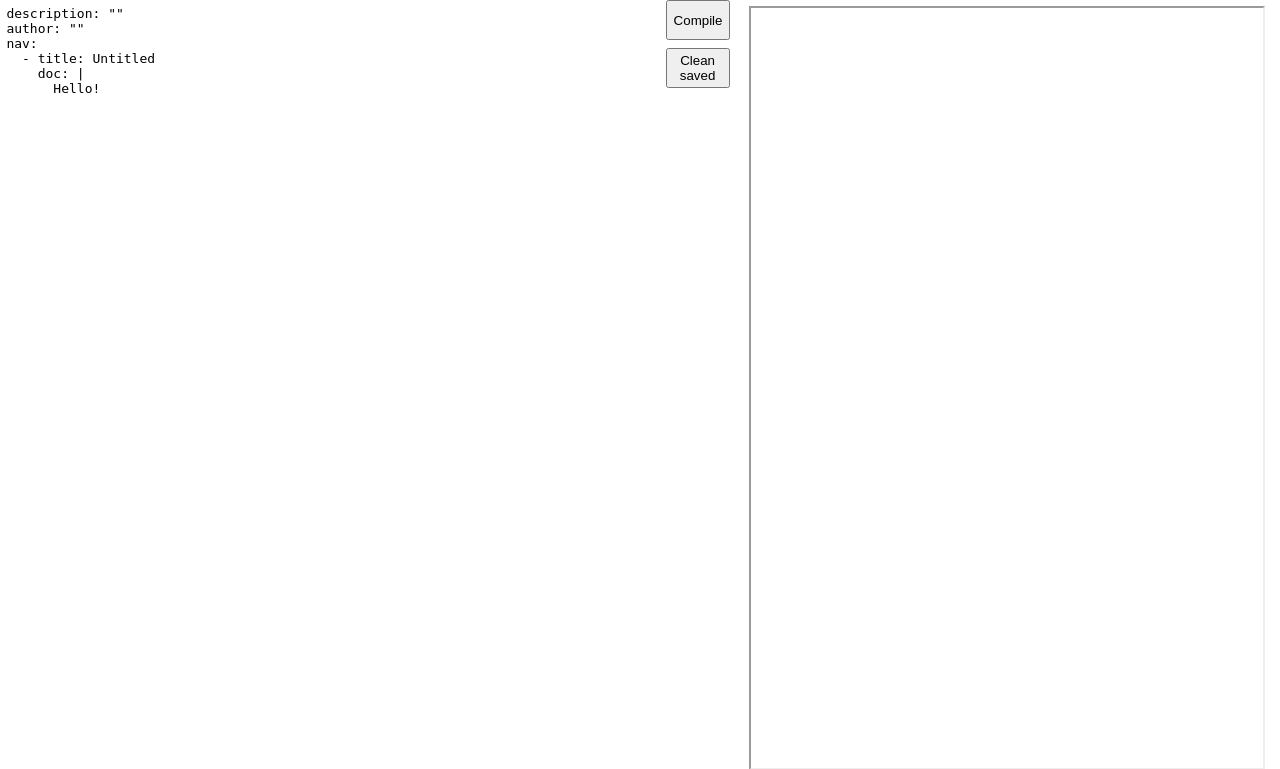
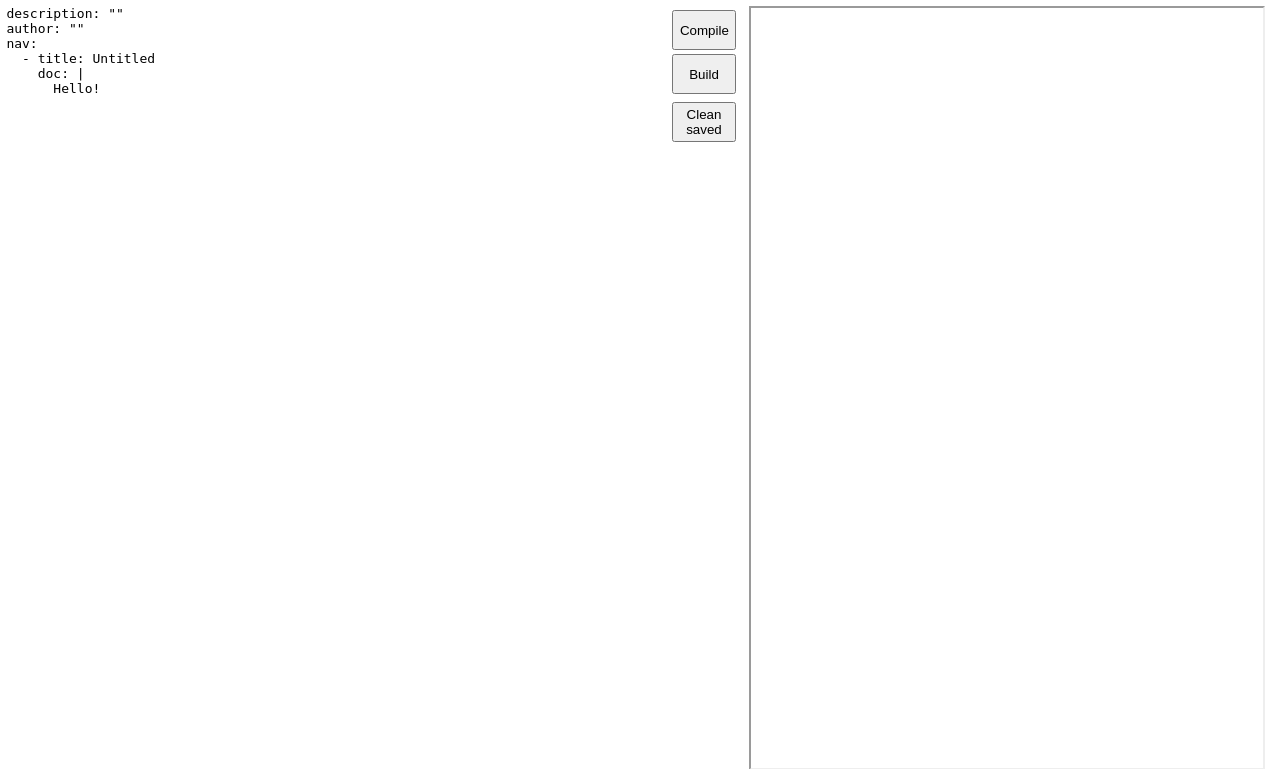
Before and after one commit to KmolYuan/reveal-yaml, a Flask app: page / in a window 1280 px wide. Shown: the top 769 px of the page. Run offline with Flask 2, Linux system fonts and the light colour scheme; some libraries are stand-ins or nearby versions.

Commit message:
Add build function.

```diff
--- a/reveal_yaml/editor.py
+++ b/reveal_yaml/editor.py
@@ -6,14 +6,16 @@ __license__ = "MIT"
 __email__ = "pyslvs@gmail.com"
 
 from typing import Dict
-from os.path import abspath, dirname, isfile, join
+from os.path import abspath, isfile, join
+from distutils.dir_util import copy_tree, mkpath
+from shutil import make_archive, rmtree
+from io import BytesIO
 from tempfile import TemporaryDirectory
-from flask import Flask, render_template, request, jsonify, Response
+from flask import Flask, Response, render_template, request, jsonify, send_file
 from yaml import safe_load
 from jsonschema import validate
-from reveal_yaml.slides import PROJECT, Config, render_slides
+from reveal_yaml.slides import PROJECT, ROOT, Config, render_slides
 
-ROOT = abspath(dirname(__file__))
 START = "<h1>Press the compile button to render the slides!</h1>"
 PREVIEW: Dict[int, dict] = {}
 
@@ -33,7 +35,7 @@ del _path, _f
 @app.route('/_handler/<int:res_id>', methods=['GET', 'POST'])
 def _handler(res_id: int) -> Response:
     PREVIEW[res_id] = request.get_json()
-    if len(PREVIEW) > 50:
+    if len(PREVIEW) > 200:
         PREVIEW.pop(min(PREVIEW))
     return jsonify(validated=True)
 
@@ -48,7 +50,7 @@ def server_error(e: Exception) -> str:
 
 
 @app.route('/preview/<int:res_id>')
-def preview(res_id: int) -> str:
+def preview(res_id: int, *, rel_url: bool = False) -> str:
     """Render preview."""
     if res_id == 0:
         return START
@@ -59,15 +61,26 @@ def preview(res_id: int) -> str:
         from traceback import format_exc
         return f"<pre>{format_exc()}\n{e}</pre>"
     return render_slides(
-        Config(**{k.replace('-', '_'): v for k, v in config.items()}))
+        Config(**{k.replace('-', '_'): v for k, v in config.items()}),
+        rel_url=rel_url
+    )
 
 
 @app.route('/build/<int:res_id>')
-def build(res_id: int):
+def build(res_id: int) -> Response:
     """Build and provide zip file for user download."""
     with TemporaryDirectory(suffix=f"{res_id}") as path:
-        # TODO: Build function
-        pass
+        build_path = join(path, "build")
+        mkpath(build_path)
+        with open(join(build_path, "index.html"), 'w+', encoding='utf-8') as f:
+            f.write(preview(res_id, rel_url=True))
+        copy_tree(join(ROOT, 'static'), join(build_path, 'static'))
+        rmtree(join(build_path, 'static', 'ace'))
+        archive = make_archive(join(path, 'build'), 'zip', build_path)
+        with open(archive, 'rb') as f:
+            mem = BytesIO(f.read())
+    return send_file(mem, attachment_filename='build.zip', as_attachment=True,
+                     mimetype="application/zip")
 
 
 @app.route('/')
--- a/reveal_yaml/slides.py
+++ b/reveal_yaml/slides.py
@@ -11,7 +11,7 @@ from typing import (
 )
 from abc import ABCMeta
 from dataclasses import dataclass, field, is_dataclass, InitVar
-from os.path import isfile, join, abspath
+from os.path import isfile, join, abspath, relpath, dirname, sep
 from shutil import rmtree
 from urllib.parse import urlparse
 from yaml import safe_load
@@ -23,6 +23,7 @@ _Data = Dict[str, Any]
 _YamlValue = Union[bool, int, float, str, list, dict]
 T = TypeVar('T', bound=Union[_YamlValue, 'TypeChecker'])
 U = TypeVar('U', bound=_YamlValue)
+ROOT = abspath(dirname(__file__))
 PROJECT = ""
 FREEZER_RELATIVE_URLS = False
 
@@ -256,9 +257,17 @@ class Config(TypeChecker):
             self.nav[0].sub.append(Slide(title="Outline", doc='\n'.join(doc)))
 
 
-def render_slides(config: Config) -> str:
+def render_slides(config: Config, *, rel_url: bool = None) -> str:
     """Rendered slides."""
-    return render_template("slides.html", config=config)
+    if rel_url is None:
+        rel_url = FREEZER_RELATIVE_URLS
+    if rel_url:
+        def url_func(endpoint: str, **values: str) -> str:
+            path = url_for(endpoint, **values).replace('/', sep)
+            return relpath(ROOT + path, ROOT).replace(sep, '/')
+    else:
+        url_func = url_for
+    return render_template("slides.html", config=config, url_for=url_func)
 
 
 def find_project(pwd: str, flask_app: Flask) -> bool:
@@ -278,7 +287,6 @@ def pack(dist: str, app: Flask):
     """Pack into a static project."""
     global FREEZER_RELATIVE_URLS
     FREEZER_RELATIVE_URLS = True
-    app.config['FREEZER_RELATIVE_URLS'] = True
     app.config['FREEZER_DESTINATION'] = abspath(dist)
     Freezer(app).freeze()
     rmtree(join(abspath(dist), 'static', 'ace'))
--- a/reveal_yaml/templates/editor.html
+++ b/reveal_yaml/templates/editor.html
@@ -9,7 +9,7 @@
             display: flex;
         }
 
-        #editor, #preview, #cleaner, #compiler {
+        #editor, #preview, .func-button {
             flex: 50%;
             position: absolute;
             top: 0;
@@ -17,38 +17,39 @@
             bottom: 0;
             left: 0;
             width: 50%;
-        }
-
-        #editor {
             margin: 0.5%;
         }
 
-        #compiler {
+        .func-button {
+            top: 4px;
+            left: 52%;
             width: 5%;
-            height: 5%;
-            left: 52%;
+            height: 40px;
+        }
+
+        #builder {
+            top: 48px;
         }
 
         #cleaner {
-            width: 5%;
-            height: 5%;
-            top: 6%;
-            left: 52%;
+            top: 96px;
         }
 
         #preview {
             left: 58%;
             width: 40%;
             height: 95%;
-            margin: 0.5%;
         }
     </style>
 </head>
 <body>
 <div id="splitter">
     <pre id="editor">{{ saved }}</pre>
-    <button id="compiler">Compile</button>
-    <button id="cleaner">Clean saved</button>
+    <div style="display: flex;">
+        <button class="func-button" id="compiler">Compile</button>
+        <button class="func-button" id="builder">Build</button>
+        <button class="func-button" id="cleaner">Clean saved</button>
+    </div>
     <iframe id="preview"></iframe>
 </div>
 <script src="{{ url_for('static', filename="js/jquery.min.js") }}"></script>
@@ -119,27 +120,35 @@
         previewer.preview = id => {
             previewer.attr('src', window.location.href + 'preview/' + id);
         };
-        $('#compiler').mousedown(_ => {
+        const compiler = $('#compiler');
+        compiler.mousedown(_ => {
             const pos = editor.getCursorPosition();
             editor.execCommand("trimTrailingSpace", {trimEmpty: true});
             editor.session.setValue(editor.getValue().replace(/\r?\n?$/, "") +
                 editor.session.doc.getNewLineCharacter());
             editor.moveCursorTo(pos.row, pos.column);
-            const id = Date.now();
+            compiler.id = Date.now();
             const doc = editor.getValue();
             $.ajax({
                 type: "POST",
+                url: '/_handler/' + compiler.id,
                 dataType: 'json',
                 contentType: 'application/json',
-                url: '/_handler/' + id,
                 data: JSON.stringify(jsyaml.safeLoad(doc)),
                 success: data => {
                     if (!data['validated'])
                         return;
                     localStorage.setItem('saved', doc);
-                    previewer.preview(id);
+                    previewer.preview(compiler.id);
                 }
             });
+        });
+        $('#builder').mousedown(_ => {
+            if (compiler.id === undefined) {
+                alert("Please compile first.");
+                return;
+            }
+            window.location.replace(window.location.href + "build/" + compiler.id);
         });
         $('#cleaner').mousedown(_ => {
             localStorage.removeItem('saved');
```
